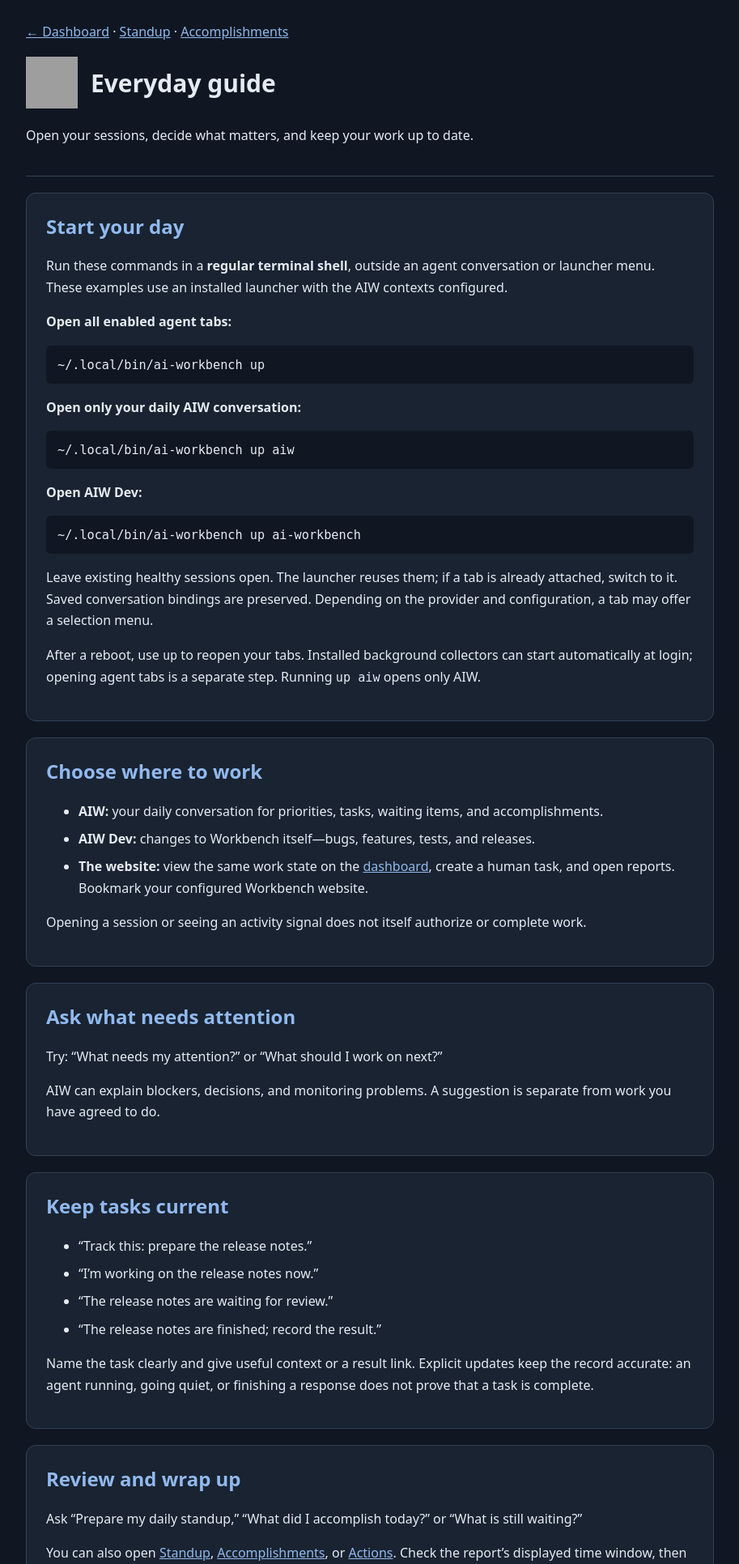
After one commit to rpembry/starforge-workbench, a Python web app: template src/workbench/templates/guide.html in a window 1280 px wide. The commit adds this page. Shown: the top 1932 px of the page at 81% size, without its empty margins (183-1096 px from the left). Run offline with Jinja, Linux system fonts and the light colour scheme; the template is opened without the code that fills it, so the values that code supplies are empty; grey boxes are pictures that could not be loaded.

Commit message:
Add everyday guide and Workbench logo (refs #29)

```diff
--- a/src/workbench/templates/dashboard.html
+++ b/src/workbench/templates/dashboard.html
@@ -8,7 +8,7 @@
 :root{font:16px system-ui;color:#e5ebf3;background:#101722}body{max-width:1100px;margin:auto;padding:28px}header{border-bottom:1px solid #334155;margin-bottom:24px}h1{font-size:30px}h2{font-size:14px;letter-spacing:.12em;color:#91b9ee}main{display:grid;grid-template-columns:1fr 1fr;gap:20px}section{background:#192331;border:1px solid #334155;padding:20px;border-radius:12px}article{overflow-wrap:anywhere;padding:14px 0;border-bottom:1px solid #334155}p{line-height:1.5}small,.muted{color:#a4b2c5}.badge{padding:3px 8px;border-radius:5px;background:#334155;font-size:12px}summary{cursor:pointer}footer{margin-top:24px;color:#a4b2c5}@media(max-width:680px){main{grid-template-columns:1fr}body{padding:16px}}pre{white-space:pre-wrap;overflow-wrap:anywhere}
 a{color:#91b9ee}label{display:block;margin:12px 0}input,textarea{display:block;width:100%;box-sizing:border-box;background:#101722;color:#e5ebf3;border:1px solid #52657b;border-radius:6px;padding:10px;font:inherit}button{background:#91b9ee;color:#101722;border:0;border-radius:6px;padding:9px 14px;font:inherit;cursor:pointer}.capture{margin:24px 0}button:focus-visible,input:focus-visible,textarea:focus-visible{outline:3px solid #f5b971}footer{font-size:13px}
 </style>
-<nav><a href="/reports/standup">Standup</a> · <a href="/reports/accomplishments">Accomplishments</a> · <a href="/reports/todo">Actions</a></nav>
-<header><p class="muted">PERSONAL CONTROL PLANE</p><h1>AI Workbench</h1><p>Use your Workbench conversation to capture, review, and complete actions.</p><small>Snapshot {{ dashboard.generated_at }} · dashboard refreshes every 15 seconds</small></header>
+<nav aria-label="Main navigation"><a href="/guide"><strong>Everyday guide &amp; startup</strong></a> · <a href="/reports/standup">Standup</a> · <a href="/reports/accomplishments">Accomplishments</a> · <a href="/reports/todo">Actions</a></nav>
+<header><p class="muted">PERSONAL CONTROL PLANE</p><h1 style="display:flex;align-items:center;gap:14px"><img src="/assets/workbench-logo.png" width="64" height="64" alt="">AI Workbench</h1><p>Use your Workbench conversation to capture, review, and complete actions.</p><small>Snapshot {{ dashboard.generated_at }} · dashboard refreshes every 15 seconds</small></header>
 <section class="capture"><h2>CREATE A HUMAN ACTION</h2><form id="human-action-form" hx-disabled-elt="find button" hx-post="/ui/actions" hx-target="#action-result"><label>Task <input id="action-title" name="title" required maxlength="500" placeholder="What do you need to do?"></label><label>Details <textarea name="details" maxlength="10000" rows="2"></textarea></label><button type="submit">Create task</button><div id="action-result" aria-live="polite"></div></form></section>
 {% include 'sections.html' %}<footer>Observations do not commit actions. Autonomy levels are advisory; this service does not execute tasks.</footer></html>
--- /dev/null
+++ b/src/workbench/templates/guide.html
@@ -0,0 +1,25 @@
+<!doctype html>
+<html lang="en">
+<head><meta charset="utf-8"><meta name="viewport" content="width=device-width,initial-scale=1"><title>Everyday guide · AI Workbench</title>
+<style>
+:root{font:16px system-ui;color:#e5ebf3;background:#101722}body{max-width:850px;margin:auto;padding:28px}a{color:#91b9ee}p,li{line-height:1.65}header{border-bottom:1px solid #334155;padding-bottom:20px}h1{display:flex;align-items:center;gap:16px;font-size:30px}h2{color:#91b9ee;margin-top:0}section{background:#192331;border:1px solid #334155;padding:24px;border-radius:12px;margin:20px 0}pre{background:#101722;border-radius:6px;padding:14px;white-space:pre-wrap;overflow-wrap:anywhere}code{font-size:.95em}li{margin:8px 0}a:focus-visible{outline:3px solid #f5b971;outline-offset:4px}footer{color:#a4b2c5;margin:24px 0}@media(max-width:600px){body{padding:16px}section{padding:18px}h1{font-size:25px}}
+</style></head>
+<body><nav aria-label="Main navigation"><a href="/">← Dashboard</a> · <a href="/reports/standup">Standup</a> · <a href="/reports/accomplishments">Accomplishments</a></nav>
+<header><h1><img src="/assets/workbench-logo.png" width="64" height="64" alt="">Everyday guide</h1><p>Open your sessions, decide what matters, and keep your work up to date.</p></header>
+<main>
+<section><h2>Start your day</h2><p>Run these commands in a <strong>regular terminal shell</strong>, outside an agent conversation or launcher menu. These examples use an installed launcher with the AIW contexts configured.</p>
+<p><strong>Open all enabled agent tabs:</strong></p><pre><code>~/.local/bin/ai-workbench up</code></pre>
+<p><strong>Open only your daily AIW conversation:</strong></p><pre><code>~/.local/bin/ai-workbench up aiw</code></pre>
+<p><strong>Open AIW Dev:</strong></p><pre><code>~/.local/bin/ai-workbench up ai-workbench</code></pre>
+<p>Leave existing healthy sessions open. The launcher reuses them; if a tab is already attached, switch to it. Saved conversation bindings are preserved. Depending on the provider and configuration, a tab may offer a selection menu.</p>
+<p>After a reboot, use <code>up</code> to reopen your tabs. Installed background collectors can start automatically at login; opening agent tabs is a separate step. Running <code>up aiw</code> opens only AIW.</p></section>
+<section><h2>Choose where to work</h2><ul>
+<li><strong>AIW:</strong> your daily conversation for priorities, tasks, waiting items, and accomplishments.</li>
+<li><strong>AIW Dev:</strong> changes to Workbench itself—bugs, features, tests, and releases.</li>
+<li><strong>The website:</strong> view the same work state on the <a href="/">dashboard</a>, create a human task, and open reports. Bookmark your configured Workbench website.</li>
+</ul><p>Opening a session or seeing an activity signal does not itself authorize or complete work.</p></section>
+<section><h2>Ask what needs attention</h2><p>Try: “What needs my attention?” or “What should I work on next?”</p><p>AIW can explain blockers, decisions, and monitoring problems. A suggestion is separate from work you have agreed to do.</p></section>
+<section><h2>Keep tasks current</h2><ul><li>“Track this: prepare the release notes.”</li><li>“I’m working on the release notes now.”</li><li>“The release notes are waiting for review.”</li><li>“The release notes are finished; record the result.”</li></ul><p>Name the task clearly and give useful context or a result link. Explicit updates keep the record accurate: an agent running, going quiet, or finishing a response does not prove that a task is complete.</p></section>
+<section><h2>Review and wrap up</h2><p>Ask “Prepare my daily standup,” “What did I accomplish today?” or “What is still waiting?”</p><p>You can also open <a href="/reports/standup">Standup</a>, <a href="/reports/accomplishments">Accomplishments</a>, or <a href="/reports/todo">Actions</a>. Check the report’s displayed time window, then tell AIW about missing outcomes or changed priorities.</p></section>
+<section><h2>When something looks wrong</h2><p>Ask: “Check Workbench health and this session before restarting anything.”</p><p><strong>Check all configured sessions:</strong></p><pre><code>~/.local/bin/ai-workbench status</code></pre><p><strong>Check only AIW:</strong></p><pre><code>~/.local/bin/ai-workbench status aiw</code></pre><p>Collectors report activity in the background. An offline collector means visibility is missing, not that your work failed. An open terminal is also not proof that its agent is healthy. Preserve working conversations and investigate the specific issue instead of restarting everything.</p><p>For scrolling, selection, or link behavior, ask AIW to inspect your terminal settings and preserve live sessions. You do not need to manage collectors or remember API commands for everyday use.</p></section>
+</main><footer><a href="/">Back to dashboard</a></footer></body></html>
```
Also changed, not shown: docs/logo.md (added, +7 -0 lines), src/workbench/main.py (+8 -0 lines), tests/test_api.py (+18 -0 lines), README.md, src/workbench/static/workbench-logo.png (added), 1 other file.
